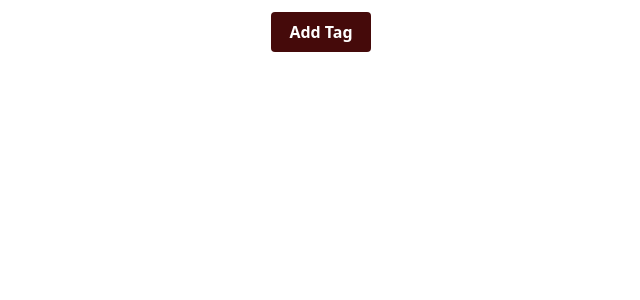
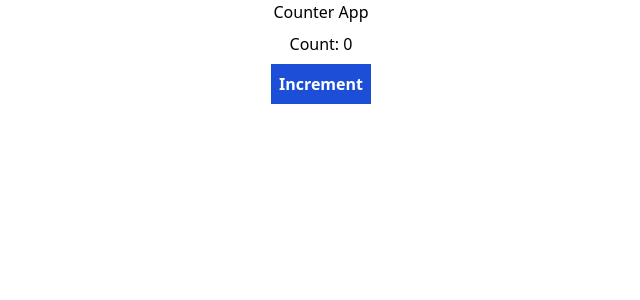
Before and after one commit to Foxlancerr/react-typescript-best-practices, a React (Vite) app: page / in a window 1280 px wide. Shown: the top 300 px of the page, without its empty margins (319-959 px from the left). Built offline with nearby package versions, Linux system fonts and the light colour scheme.

Commit message:
task4 is completed in useState hook

```diff
--- a/src/App.tsx
+++ b/src/App.tsx
@@ -1,7 +1,5 @@
 import React from "react";
-import Parent from "./Tasks/02-hooks/03-usestate-excess-properties.solution";
-
-
+import Parent from "./Tasks/02-hooks/04-useEffect.solution";
 
 const App = () => {
   return (
--- /dev/null
+++ b/src/Tasks/02-hooks/04-useEffect.problem.tsx
@@ -0,0 +1,11 @@
+import { useEffect } from "react";
+
+const useTimeout = (timerMs: number) => {
+  useEffect(
+    () =>
+      setTimeout(() => {
+        console.log("Done!");
+      }, timerMs),
+    [timerMs],
+  );
+};
--- /dev/null
+++ b/src/Tasks/02-hooks/04-useEffect.solution.tsx
@@ -0,0 +1,51 @@
+import { useEffect, useState } from "react";
+
+export const useTimeout = (timerMs: number) => {
+  const [count, setCount] = useState();
+  useEffect(() => {
+    const timeout = setTimeout(() => {
+      setCount(10);
+    }, timerMs);
+    return () => {
+      setCount(20);
+      clearTimeout(timeout);
+    };
+  }, [timerMs]);
+};
+
+const CounterApp = () => {
+  const [count, setCount] = useState(0);
+
+  // Effect to log count value every time it changes
+  useEffect(() => {
+    console.log("Count value changed:", count);
+
+    // Cleanup function to clear console log when component unmounts
+    return () => {
+      console.log("Component unmounted, clearing console log.");
+    };
+  }, [count]); // Dependency array ensures this effect runs only when count changes
+
+  // Function to increment count
+  const increment = () => {
+    setCount(count + 1);
+  };
+
+  return (
+    <div className="flex justify-center items-center flex-col gap-2">
+      <h2>Counter App</h2>
+      <p>Count: {count}</p>
+      <button
+        onClick={increment}
+        className="px-2 py-2 bg-blue-700  text-white font-bold"
+      >
+        Increment
+      </button>
+    </div>
+  );
+};
+
+export default function Parent() {
+  useTimeout(3000);
+  return <CounterApp></CounterApp>;
+}
```
